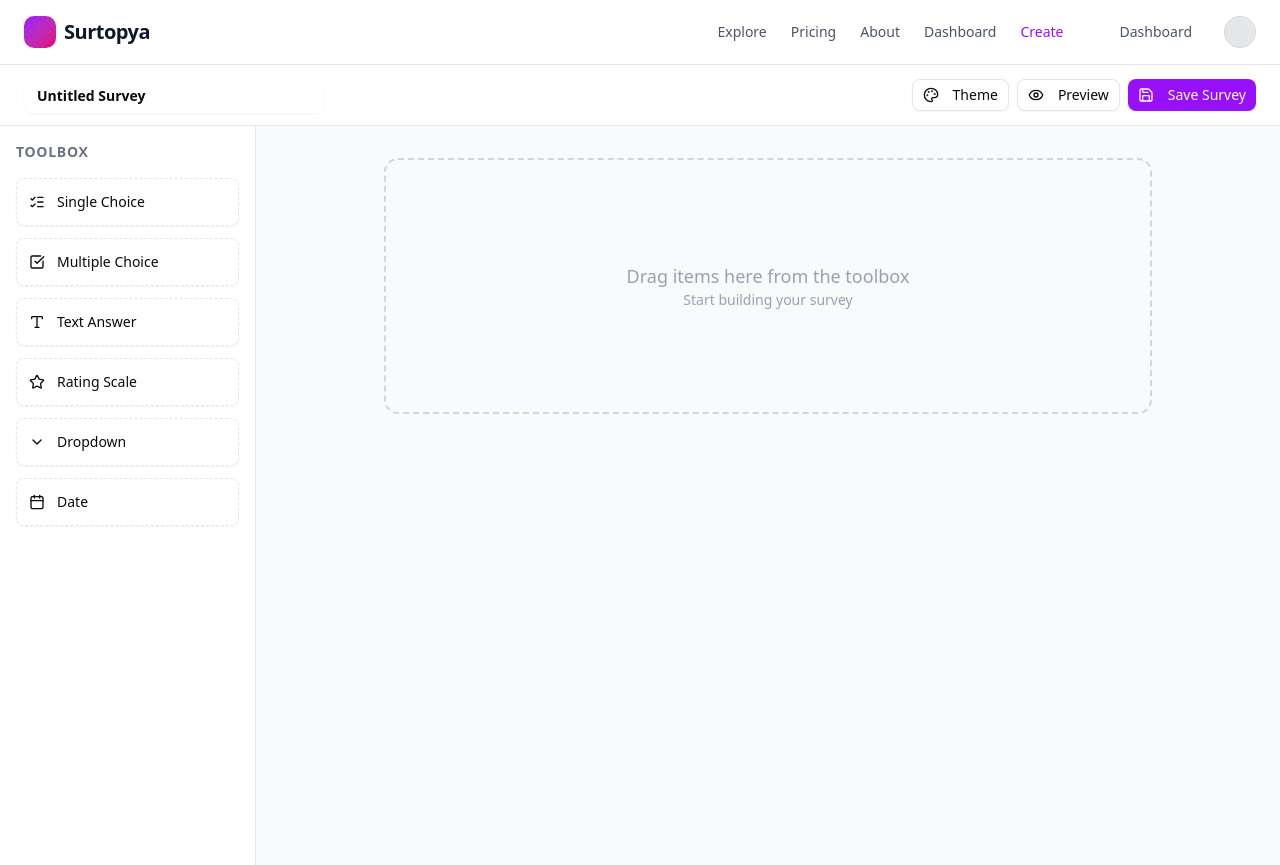
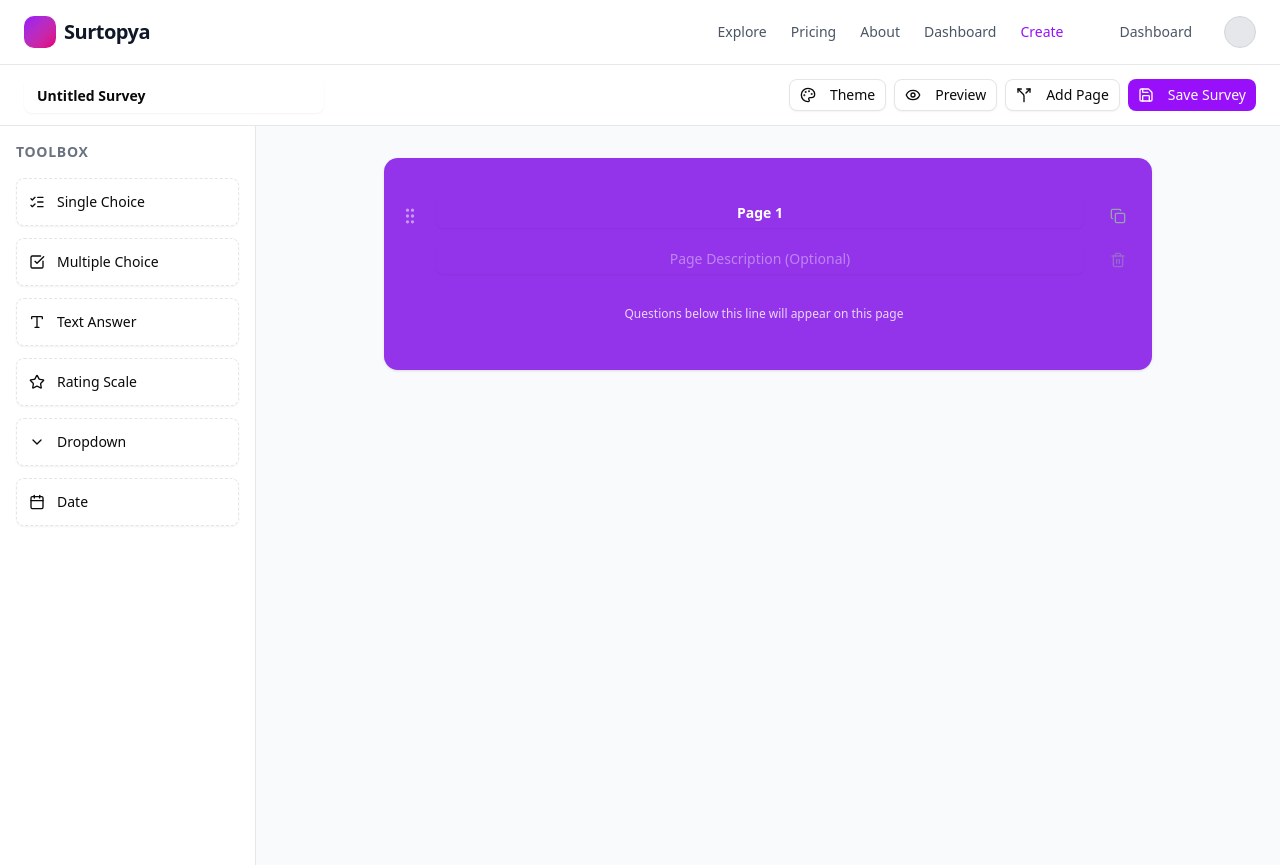
Before and after one commit to TimLai666/proj_surtopya, a Next.js app in the folder surtopya/: page /create in a window 1280 px wide. Built offline with nearby package versions, Linux system fonts and the light colour scheme.

Commit message:
feat: Implement survey builder with question management, drag-and-drop reordering, and conditional logic jumps.

```diff
--- a/surtopya/src/app/survey/[id]/page.tsx
+++ b/surtopya/src/app/survey/[id]/page.tsx
@@ -57,6 +57,14 @@ const MOCK_SURVEY: Survey = {
       points: 10,
     },
     {
+      id: "sec1",
+      type: "section",
+      title: "Demographics",
+      description: "Tell us a bit about yourself.",
+      required: false,
+      points: 0,
+    },
+    {
       id: "q5",
       type: "select",
       title: "What is your age group?",
@@ -80,32 +88,75 @@ const MOCK_SURVEY: Survey = {
 
 export default function SurveyPage() {
   const router = useRouter();
-  const [currentStep, setCurrentStep] = useState(0);
+  const [currentStep, setCurrentStep] = useState(0); // This now represents the PAGE index
   const [answers, setAnswers] = useState<Record<string, any>>({});
 
-  const totalSteps = MOCK_SURVEY.questions.length;
+  // Group questions into pages
+  const pages = MOCK_SURVEY.questions.reduce((acc, question) => {
+    if (question.type === 'section') {
+      acc.push([question]);
+    } else {
+      if (acc.length === 0) acc.push([]);
+      acc[acc.length - 1].push(question);
+    }
+    return acc;
+  }, [] as Question[][]);
+
+  // Ensure we have at least one page if questions exist
+  if (pages.length === 0 && MOCK_SURVEY.questions.length > 0) {
+      pages.push(MOCK_SURVEY.questions);
+  }
+
+  const totalSteps = pages.length;
   const progress = ((currentStep + 1) / totalSteps) * 100;
-  const currentQuestion = MOCK_SURVEY.questions[currentStep];
+  const currentQuestions = pages[currentStep] || [];
+
+  // Find the section title/desc if the first item is a section
+  const pageHeader = currentQuestions.length > 0 && currentQuestions[0].type === 'section'
+    ? currentQuestions[0]
+    : null;
+
+  // Filter out the section break itself from the renderable questions list if it's just a header
+  const renderableQuestions = currentQuestions.filter(q => q.type !== 'section');
 
   const handleNext = () => {
-    const currentAnswer = answers[currentQuestion.id];
+    // Validate required questions on this page
+    const missingRequired = renderableQuestions.filter(q => q.required && !answers[q.id]);
+    if (missingRequired.length > 0) {
+        // In a real app, show error. For now, just alert or ignore.
+        alert("Please answer all required questions.");
+        return;
+    }
 
-    // Check for logic jumps
-    if (currentQuestion.logic && currentQuestion.logic.length > 0) {
-      const matchedRule = currentQuestion.logic.find(rule => rule.triggerOption === currentAnswer);
+    // Check logic jumps for the LAST question on the page (simplification)
+    // Or check all questions? Logic jumps usually happen on specific answers.
+    // If a question on this page triggers a jump, we should probably honor it.
+    // For simplicity, let's check the last answered question's logic.
 
+    let jumpToPage = -1;
+
+    for (const q of renderableQuestions) {
+        const answer = answers[q.id];
+        if (q.logic && q.logic.length > 0) {
+             const matchedRule = q.logic.find(rule => rule.triggerOption === answer);
              if (matchedRule) {
                  if (matchedRule.destinationQuestionId === 'end_survey') {
                      router.push("/survey/thank-you");
                      return;
                  }
-
-        const destinationIndex = MOCK_SURVEY.questions.findIndex(q => q.id === matchedRule.destinationQuestionId);
-        if (destinationIndex !== -1) {
-          setCurrentStep(destinationIndex);
-          return;
+                 // Find which page the destination question is in
+                 const destPageIdx = pages.findIndex(page => page.some(pq => pq.id === matchedRule.destinationQuestionId));
+                 if (destPageIdx !== -1) {
+                     jumpToPage = destPageIdx;
+                     break; // Take the first valid jump
                  }
              }
+        }
+    }
+
+    if (jumpToPage !== -1) {
+        setCurrentStep(jumpToPage);
+        return;
     }
 
     if (currentStep < totalSteps - 1) {
@@ -121,52 +172,60 @@ export default function SurveyPage() {
     }
   };
 
-  const handleAnswer = (value: any) => {
-    setAnswers({ ...answers, [currentQuestion.id]: value });
+  const handleAnswer = (questionId: string, value: any) => {
+    setAnswers(prev => ({ ...prev, [questionId]: value }));
   };
 
   return (
-    <div className="min-h-screen bg-gray-50 dark:bg-gray-950 flex flex-col items-center justify-center p-4">
+    <div className="min-h-screen bg-gray-50 dark:bg-gray-950 flex flex-col items-center justify-center p-4 py-10">
       <div className="w-full max-w-2xl space-y-6">
         {/* Progress Header */}
         <div className="space-y-2">
           <div className="flex justify-between text-sm font-medium text-gray-500 dark:text-gray-400">
-            <span>Question {currentStep + 1} of {totalSteps}</span>
+            <span>Page {currentStep + 1} of {totalSteps}</span>
             <span>{Math.round(progress)}% completed</span>
           </div>
           <Progress value={progress} className="h-2 bg-gray-200 dark:bg-gray-800" indicatorClassName="bg-gradient-to-r from-purple-600 to-pink-600" />
         </div>
 
-        <Card className="border-0 shadow-xl ring-1 ring-gray-200 dark:ring-gray-800 bg-white dark:bg-gray-900">
+        {pageHeader && (
+            <div className="mb-6 text-center">
+                <h2 className="text-2xl font-bold text-gray-900 dark:text-white">{pageHeader.title}</h2>
+                {pageHeader.description && <p className="text-gray-500 mt-2">{pageHeader.description}</p>}
+            </div>
+        )}
+
+        {renderableQuestions.map((question) => (
+            <Card key={question.id} className="border-0 shadow-xl ring-1 ring-gray-200 dark:ring-gray-800 bg-white dark:bg-gray-900 mb-6">
             <CardHeader className="space-y-1 pb-6">
-            <h1 className="text-2xl font-bold tracking-tight text-gray-900 dark:text-white">
-              {currentQuestion.title}
+                <h1 className="text-xl font-bold tracking-tight text-gray-900 dark:text-white">
+                {question.title}
                 </h1>
-            {currentQuestion.required && (
+                {question.required && (
                 <span className="text-xs font-medium text-red-500 uppercase tracking-wider">Required</span>
                 )}
             </CardHeader>
 
-          <CardContent className="min-h-[200px]">
-            {currentQuestion.type === "single" && (
+            <CardContent className="">
+                {question.type === "single" && (
                 <RadioGroup
-                value={answers[currentQuestion.id]}
-                onValueChange={handleAnswer}
+                    value={answers[question.id]}
+                    onValueChange={(val) => handleAnswer(question.id, val)}
                     className="space-y-3"
                 >
-                {currentQuestion.options?.map((option) => (
-                  <div key={option} className="flex items-center space-x-3 rounded-lg border border-gray-200 p-4 transition-colors hover:bg-gray-50 dark:border-gray-800 dark:hover:bg-gray-800/50 cursor-pointer" onClick={() => handleAnswer(option)}>
-                    <RadioGroupItem value={option} id={option} />
-                    <Label htmlFor={option} className="flex-1 cursor-pointer font-normal text-base">{option}</Label>
+                    {question.options?.map((option) => (
+                    <div key={option} className="flex items-center space-x-3 rounded-lg border border-gray-200 p-4 transition-colors hover:bg-gray-50 dark:border-gray-800 dark:hover:bg-gray-800/50 cursor-pointer" onClick={() => handleAnswer(question.id, option)}>
+                        <RadioGroupItem value={option} id={`${question.id}-${option}`} />
+                        <Label htmlFor={`${question.id}-${option}`} className="flex-1 cursor-pointer font-normal text-base">{option}</Label>
                     </div>
                     ))}
                 </RadioGroup>
                 )}
 
-            {currentQuestion.type === "multi" && (
+                {question.type === "multi" && (
                 <div className="space-y-3">
-                {currentQuestion.options?.map((option) => {
-                  const currentAnswers = (answers[currentQuestion.id] as string[]) || [];
+                    {question.options?.map((option) => {
+                    const currentAnswers = (answers[question.id] as string[]) || [];
                     const isChecked = currentAnswers.includes(option);
                     return (
                         <div key={option} className="flex items-center space-x-3 rounded-lg border border-gray-200 p-4 transition-colors hover:bg-gray-50 dark:border-gray-800 dark:hover:bg-gray-800/50 cursor-pointer"
@@ -174,34 +233,34 @@ export default function SurveyPage() {
                             const newAnswers = isChecked
                             ? currentAnswers.filter(a => a !== option)
                             : [...currentAnswers, option];
-                        handleAnswer(newAnswers);
+                            handleAnswer(question.id, newAnswers);
                         }}
                         >
-                      <Checkbox checked={isChecked} id={option} />
-                      <Label htmlFor={option} className="flex-1 cursor-pointer font-normal text-base">{option}</Label>
+                        <Checkbox checked={isChecked} id={`${question.id}-${option}`} />
+                        <Label htmlFor={`${question.id}-${option}`} className="flex-1 cursor-pointer font-normal text-base">{option}</Label>
                         </div>
                     );
                     })}
                 </div>
                 )}
 
-            {currentQuestion.type === "text" && (
+                {question.type === "text" && (
                 <Textarea
                     placeholder="Type your answer here..."
                     className="min-h-[150px] text-base resize-none bg-gray-50 border-gray-200 focus:border-purple-500 focus:ring-purple-500/20 dark:bg-gray-800 dark:border-gray-700"
-                value={answers[currentQuestion.id] || ""}
-                onChange={(e) => handleAnswer(e.target.value)}
+                    value={answers[question.id] || ""}
+                    onChange={(e) => handleAnswer(question.id, e.target.value)}
                 />
                 )}
 
-            {currentQuestion.type === "rating" && (
+                {question.type === "rating" && (
                 <div className="flex justify-center gap-2 py-8">
                     {[1, 2, 3, 4, 5].map((star) => (
                     <button
                         key={star}
-                    onClick={() => handleAnswer(star)}
+                        onClick={() => handleAnswer(question.id, star)}
                         className={`p-2 rounded-full transition-all hover:scale-110 ${
-                      (answers[currentQuestion.id] || 0) >= star
+                        (answers[question.id] || 0) >= star
                             ? "text-amber-400"
                             : "text-gray-200 dark:text-gray-700"
                         }`}
@@ -212,16 +271,16 @@ export default function SurveyPage() {
                 </div>
                 )}
 
-            {currentQuestion.type === "select" && (
+                {question.type === "select" && (
                 <Select
-                value={answers[currentQuestion.id]}
-                onValueChange={(value) => handleAnswer(value)}
+                    value={answers[question.id]}
+                    onValueChange={(value) => handleAnswer(question.id, value)}
                 >
                     <SelectTrigger className="w-full h-12 text-base">
                     <SelectValue placeholder="Select an option" />
                     </SelectTrigger>
                     <SelectContent>
-                  {currentQuestion.options?.map((option) => (
+                    {question.options?.map((option) => (
                         <SelectItem key={option} value={option} className="text-base py-3">
                         {option}
                         </SelectItem>
@@ -230,17 +289,19 @@ export default function SurveyPage() {
                 </Select>
                 )}
 
-            {currentQuestion.type === "date" && (
+                {question.type === "date" && (
                 <Input
                     type="date"
                     className="w-full h-12 text-base block"
-                value={answers[currentQuestion.id] || ""}
-                onChange={(e) => handleAnswer(e.target.value)}
+                    value={answers[question.id] || ""}
+                    onChange={(e) => handleAnswer(question.id, e.target.value)}
                 />
                 )}
             </CardContent>
+            </Card>
+        ))}
 
-          <CardFooter className="flex justify-between pt-6 border-t border-gray-100 dark:border-gray-800">
+        <div className="flex justify-between pt-6">
             <Button
                 variant="ghost"
                 onClick={handleBack}
@@ -255,8 +316,7 @@ export default function SurveyPage() {
             >
                 {currentStep === totalSteps - 1 ? "Submit" : "Next"} <ArrowRight className="ml-2 h-4 w-4" />
             </Button>
-          </CardFooter>
-        </Card>
+        </div>
       </div>
     </div>
   );
--- a/surtopya/src/components/builder/canvas.tsx
+++ b/surtopya/src/components/builder/canvas.tsx
@@ -26,11 +26,12 @@ export function Canvas({ questions, onUpdate, onDelete, onDuplicate, onOpenLogic
   }
 
   return (
-    <div ref={setNodeRef} className="space-y-6 pb-20 min-h-[500px]">
-      {questions.map((question) => (
+    <div ref={setNodeRef} className="pb-20 min-h-[500px]">
+      {questions.map((question, index) => (
         <QuestionCard
           key={question.id}
           question={question}
+          isFirstSection={index === 0 && question.type === 'section'}
           onUpdate={onUpdate}
           onDelete={onDelete}
           onDuplicate={onDuplicate}
--- a/surtopya/src/components/builder/question-card.tsx
+++ b/surtopya/src/components/builder/question-card.tsx
@@ -11,13 +11,14 @@ import { Badge } from "@/components/ui/badge";
 
 interface QuestionCardProps {
   question: Question;
+  isFirstSection?: boolean;
   onUpdate: (id: string, updates: Partial<Question>) => void;
   onDelete: (id: string) => void;
   onDuplicate: (id: string) => void;
   onOpenLogic: (id: string) => void;
 }
 
-export function QuestionCard({ question, onUpdate, onDelete, onDuplicate, onOpenLogic }: QuestionCardProps) {
+export function QuestionCard({ question, isFirstSection, onUpdate, onDelete, onDuplicate, onOpenLogic }: QuestionCardProps) {
   const {
     attributes,
     listeners,
@@ -52,9 +53,24 @@ export function QuestionCard({ question, onUpdate, onDelete, onDuplicate, onOpen
   };
 
   return (
-    <Card ref={setNodeRef} style={style} className="group border-l-4 border-l-transparent hover:border-l-purple-500 transition-all duration-200">
-      <CardHeader className="flex flex-row items-start gap-4 space-y-0 p-4">
-        <div {...attributes} {...listeners} className="mt-2 cursor-grab text-gray-400 hover:text-gray-600 active:cursor-grabbing">
+    <div
+      ref={setNodeRef}
+      style={style}
+      className="relative group mb-6"
+    >
+      <Card className={`transition-all duration-200 ${
+            isDragging ? 'shadow-2xl ring-2 ring-purple-500 rotate-2 opacity-80' : 'hover:shadow-md'
+        } ${
+            question.type === 'section'
+                ? 'bg-[var(--primary)] text-white border-none'
+                : ''
+        }`}>
+        <CardHeader className="flex flex-row items-start gap-4 space-y-0 p-4 relative">
+          <div
+            {...attributes}
+            {...listeners}
+            className={`mt-2 cursor-grab active:cursor-grabbing ${question.type === 'section' ? 'text-white/50 hover:text-white' : 'text-gray-400 hover:text-gray-600'}`}
+          >
             <GripVertical className="h-5 w-5" />
           </div>
 
@@ -63,13 +79,28 @@ export function QuestionCard({ question, onUpdate, onDelete, onDuplicate, onOpen
             <Input
               value={question.title}
               onChange={(e) => onUpdate(question.id, { title: e.target.value })}
-              className="font-semibold text-lg border-transparent hover:border-gray-200 focus:border-purple-500 bg-transparent px-2 h-auto py-1"
-              placeholder="Question Title"
+              className={`font-semibold text-lg border-transparent focus:border-white/50 bg-transparent px-2 h-auto py-1 ${
+                  question.type === 'section'
+                    ? 'text-xl text-white w-full text-center placeholder:text-white/50'
+                    : 'hover:border-gray-200 focus:border-purple-500'
+              }`}
+              placeholder={question.type === 'section' ? "Page Title" : "Question Title"}
             />
+            {question.type !== 'section' && (
                 <Badge variant="outline" className="capitalize text-xs text-gray-500">
                 {question.type}
                 </Badge>
+            )}
           </div>
+
+          {question.type === 'section' && (
+            <Input
+                value={question.description || ''}
+                onChange={(e) => onUpdate(question.id, { description: e.target.value })}
+                className="text-white/80 border-transparent focus:border-white/50 bg-transparent px-2 h-auto py-1 text-sm w-full text-center placeholder:text-white/40"
+                placeholder="Page Description (Optional)"
+            />
+          )}
 
           {/* Question Body based on Type */}
           <div className="pl-2">
@@ -109,6 +140,12 @@ export function QuestionCard({ question, onUpdate, onDelete, onDuplicate, onOpen
                 ))}
               </div>
             )}
+
+            {question.type === 'section' && (
+              <div className="flex flex-col items-center justify-center py-2 mt-2">
+                <div className="text-xs text-white/80">Questions below this line will appear on this page</div>
+              </div>
+            )}
           </div>
         </div>
 
@@ -121,12 +158,20 @@ export function QuestionCard({ question, onUpdate, onDelete, onDuplicate, onOpen
                 <svg xmlns="http://www.w3.org/2000/svg" width="20" height="20" viewBox="0 0 24 24" fill="none" stroke="currentColor" strokeWidth="2" strokeLinecap="round" strokeLinejoin="round" className="h-5 w-5"><path d="M6 3v12"/><circle cx="18" cy="6" r="3"/><circle cx="6" cy="18" r="3"/><path d="M18 9a9 9 0 0 1-9 9"/></svg>
             </Button>
           )}
-          <Button variant="ghost" size="icon" className="text-gray-400 hover:text-red-500 hover:bg-red-50" onClick={() => onDelete(question.id)} title="Delete">
+          <Button
+            variant="ghost"
+            size="icon"
+            className={`text-gray-400 ${isFirstSection ? 'opacity-50 cursor-not-allowed' : 'hover:text-red-500 hover:bg-red-50'}`}
+            onClick={() => !isFirstSection && onDelete(question.id)}
+            title={isFirstSection ? "Cannot delete first page" : "Delete"}
+            disabled={isFirstSection}
+          >
             <Trash2 className="h-5 w-5" />
           </Button>
         </div>
       </CardHeader>
 
+      {question.type !== 'section' && (
         <div className="border-t border-gray-100 bg-gray-50/50 p-2 px-4 flex justify-end gap-4 items-center text-xs text-gray-500">
             <div className="flex items-center gap-2">
             <span>Required</span>
@@ -145,7 +190,9 @@ export function QuestionCard({ question, onUpdate, onDelete, onDuplicate, onOpen
             />
             </div>
         </div>
+      )}
     </Card>
+    </div>
   );
 }
 
--- a/surtopya/src/components/builder/survey-builder.tsx
+++ b/surtopya/src/components/builder/survey-builder.tsx
@@ -8,7 +8,7 @@ import { Toolbox } from "./toolbox";
 import { Canvas } from "./canvas";
 import { Button } from "@/components/ui/button";
 import { Input } from "@/components/ui/input";
-import { Save, Eye, Palette, Layout } from "lucide-react";
+import { Save, Eye, Palette, Layout, Split } from "lucide-react";
 import { nanoid } from "nanoid";
 import { ThemeEditor } from "./theme-editor";
 import { LogicEditor } from "./logic-editor";
@@ -18,7 +18,15 @@ import { SurveyTheme, LogicRule } from "@/types/survey";
 const generateId = () => Math.random().toString(36).substr(2, 9);
 
 export function SurveyBuilder() {
-  const [questions, setQuestions] = useState<Question[]>([]);
+  const [questions, setQuestions] = useState<Question[]>([
+    {
+        id: 'page-1',
+        type: 'section',
+        title: 'Page 1',
+        required: false,
+        points: 0,
+    }
+  ]);
   const [activeId, setActiveId] = useState<string | null>(null);
   const [activeItem, setActiveItem] = useState<any>(null); // Track active item data
   const [title, setTitle] = useState("Untitled Survey");
@@ -87,7 +95,13 @@ export function SurveyBuilder() {
 
           setQuestions(items => {
             // Insert at the hover position or end
-            const overIndex = items.findIndex(item => item.id === over.id);
+            let overIndex = items.findIndex(item => item.id === over.id);
+
+            // Prevent inserting before the first section
+            if (overIndex === 0 && items.length > 0 && items[0].type === 'section') {
+                overIndex = 1;
+            }
+
             const newItems = [...items];
 
             if (overIndex !== -1) {
@@ -156,7 +170,15 @@ export function SurveyBuilder() {
       setQuestions((items) => {
         const oldIndex = items.findIndex((item) => item.id === active.id);
         const newIndex = items.findIndex((item) => item.id === over.id);
-        return arrayMove(items, oldIndex, newIndex);
+
+        const newItems = arrayMove(items, oldIndex, newIndex);
+
+        // Enforce: First item must be a section
+        if (newItems.length > 0 && newItems[0].type !== 'section') {
+            return items;
+        }
+
+        return newItems;
       });
       setIsDirty(true);
     } else {
@@ -174,6 +196,10 @@ export function SurveyBuilder() {
   };
 
   const deleteQuestion = (id: string) => {
+    // Prevent deleting the first page/section
+    if (questions.length > 0 && questions[0].id === id && questions[0].type === 'section') {
+        return;
+    }
     setQuestions(questions.filter(q => q.id !== id));
     setIsDirty(true);
   };
@@ -208,6 +234,18 @@ export function SurveyBuilder() {
     }
   };
 
+  const addPage = () => {
+    const newSection: Question = {
+        id: generateId(),
+        type: 'section',
+        title: "New Page",
+        required: false,
+        points: 0,
+    };
+    setQuestions([...questions, newSection]);
+    setIsDirty(true);
+  };
+
   if (!mounted) return null;
 
   return (
@@ -229,6 +267,10 @@ export function SurveyBuilder() {
           <Button variant="outline" size="sm">
             <Eye className="mr-2 h-4 w-4" />
             Preview
+          </Button>
+          <Button variant="outline" size="sm" onClick={addPage}>
+            <Split className="mr-2 h-4 w-4" />
+            Add Page
           </Button>
           <Button size="sm" className="bg-purple-600 hover:bg-purple-700 text-white" onClick={() => setIsDirty(false)}>
             <Save className="mr-2 h-4 w-4" />
--- a/surtopya/src/types/survey.ts
+++ b/surtopya/src/types/survey.ts
@@ -1,4 +1,4 @@
-export type QuestionType = 'single' | 'multi' | 'text' | 'rating' | 'date' | 'select';
+export type QuestionType = 'single' | 'multi' | 'text' | 'rating' | 'date' | 'select' | 'section';
 
 export interface LogicRule {
     triggerOption: string;
```
Also changed, not shown: surtopya/src/components/builder/logic-editor.tsx (+29 -7 lines). Lines whose indentation alone changed are shown as unchanged.
